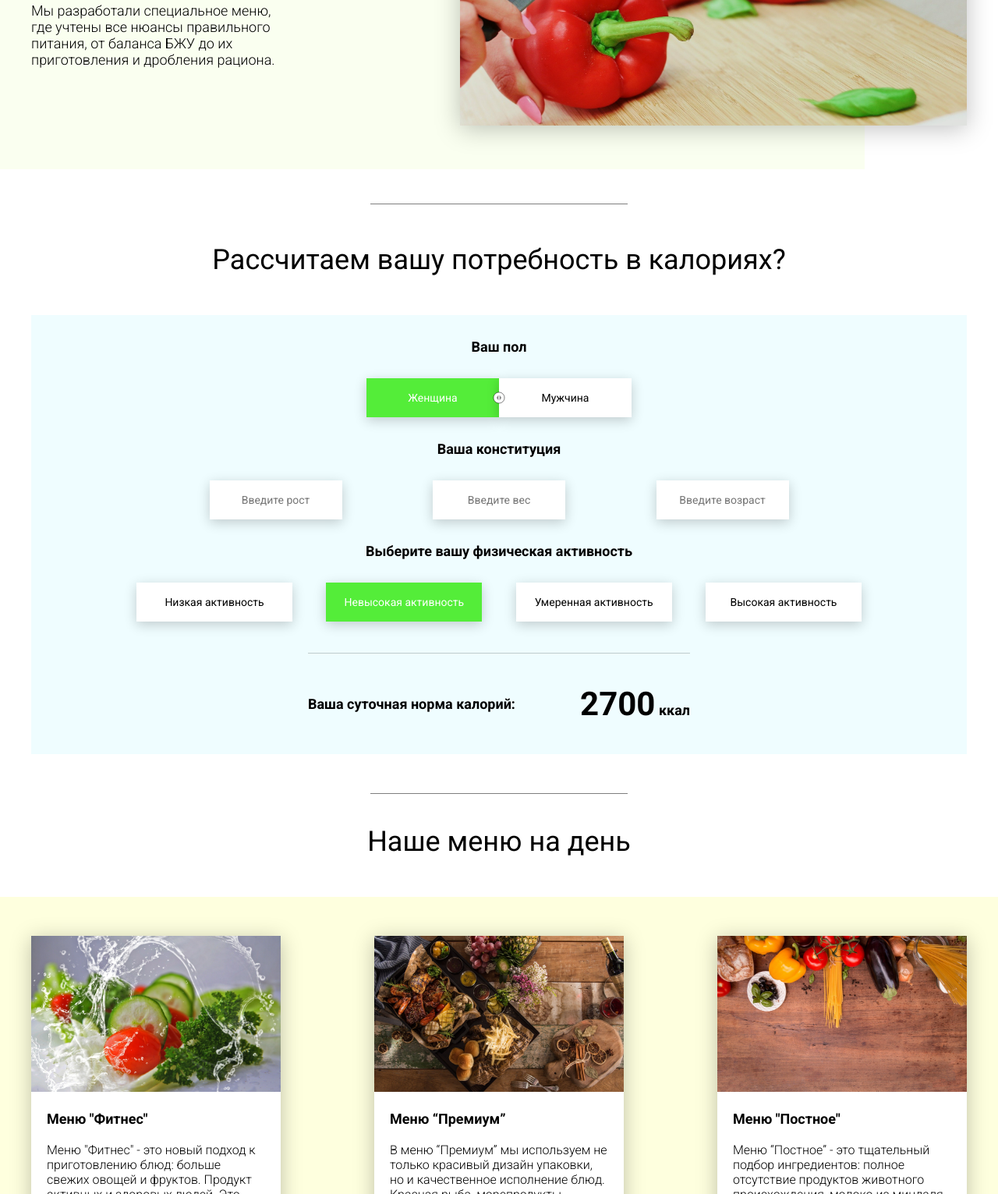
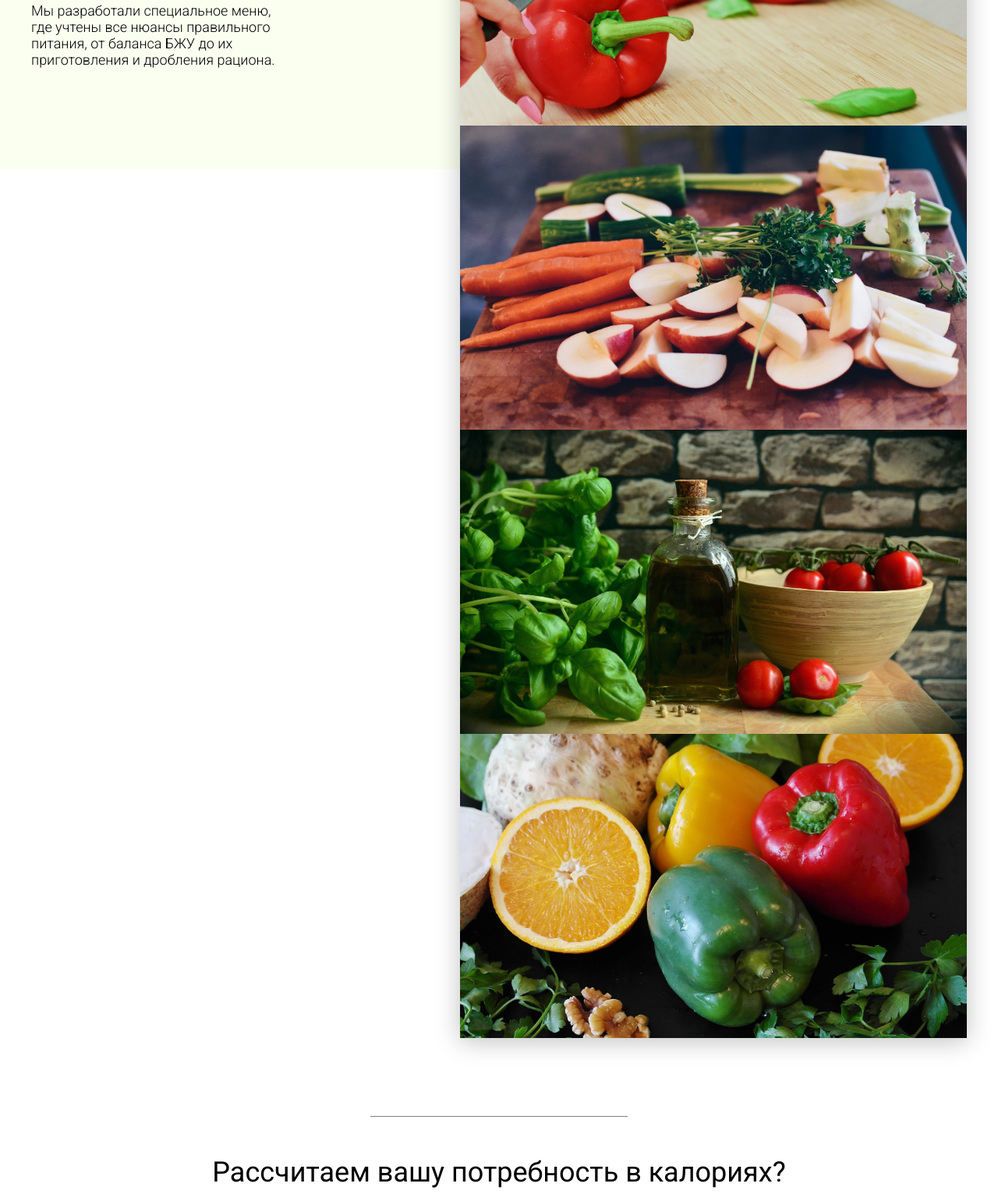
Before and after one commit to Maksym82/health-food, a plain HTML site: page index.html in a window 1280 px wide. Shown: the part 1212-2743 px from the top of the page at 78% size. Drawn offline with Linux system fonts and the light colour scheme.

Commit message:
Add favicon

```diff
--- a/index.html
+++ b/index.html
@@ -4,6 +4,8 @@
     <meta charset="UTF-8" />
     <meta name="viewport" content="width=device-width, initial-scale=1.0" />
     <title>Food</title>
+    <!--Favicon-->
+    <link rel="shortcut icon" href="./img/tabs/favicon.ico" />
     <link rel="stylesheet" href="css/style.css" />
   </head>
   <body>
@@ -133,15 +135,15 @@
             <div class="offer__slide">
               <img src="img/slider/pepper.jpg" alt="pepper" />
             </div>
-            <!-- <div class="offer__slide">
-                        <img src="img/slider/food-12.jpg" alt="food">
-                    </div>
-                    <div class="offer__slide">
-                        <img src="img/slider/olive-oil.jpg" alt="oil">
-                    </div>
-                    <div class="offer__slide">
-                        <img src="img/slider/paprika.jpg" alt="paprika">
-                    </div> -->
+            <div class="offer__slide">
+              <img src="img/slider/food-12.jpg" alt="food" />
+            </div>
+            <div class="offer__slide">
+              <img src="img/slider/olive-oil.jpg" alt="oil" />
+            </div>
+            <div class="offer__slide">
+              <img src="img/slider/paprika.jpg" alt="paprika" />
+            </div>
           </div>
         </div>
       </div>
```
Also changed, not shown: img/tabs/favicon.ico (added).
